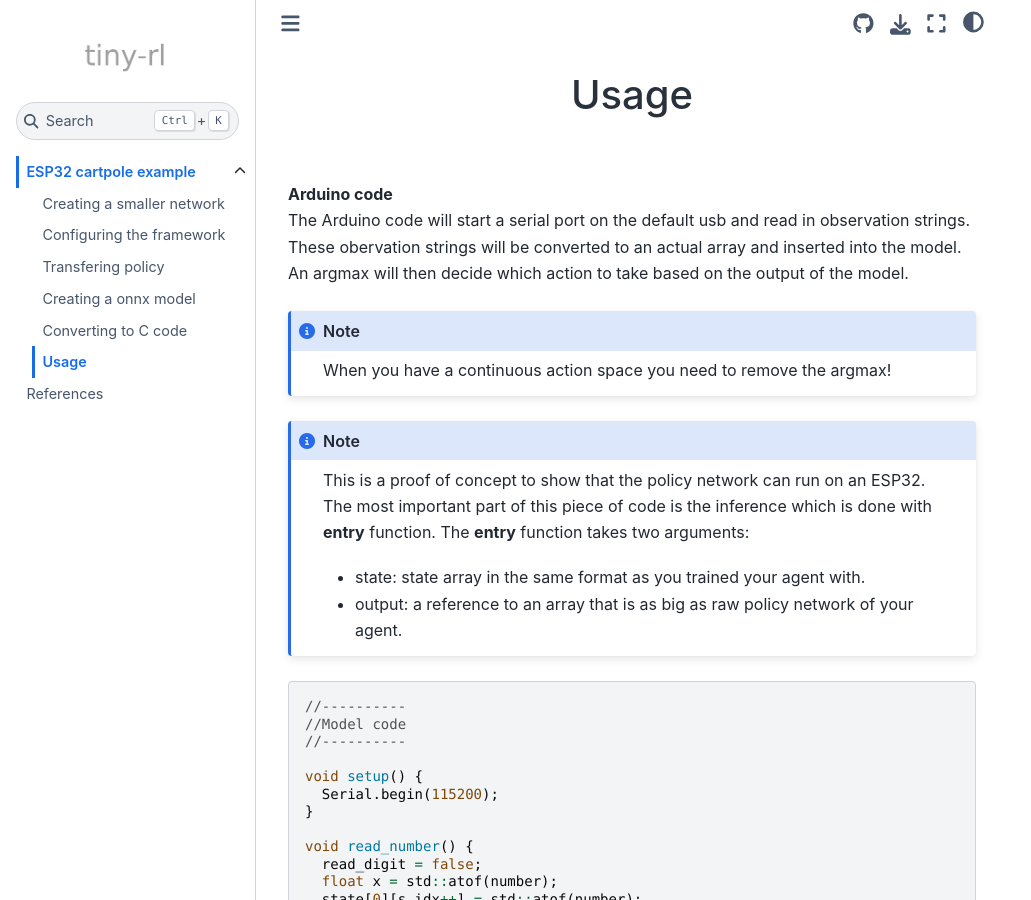
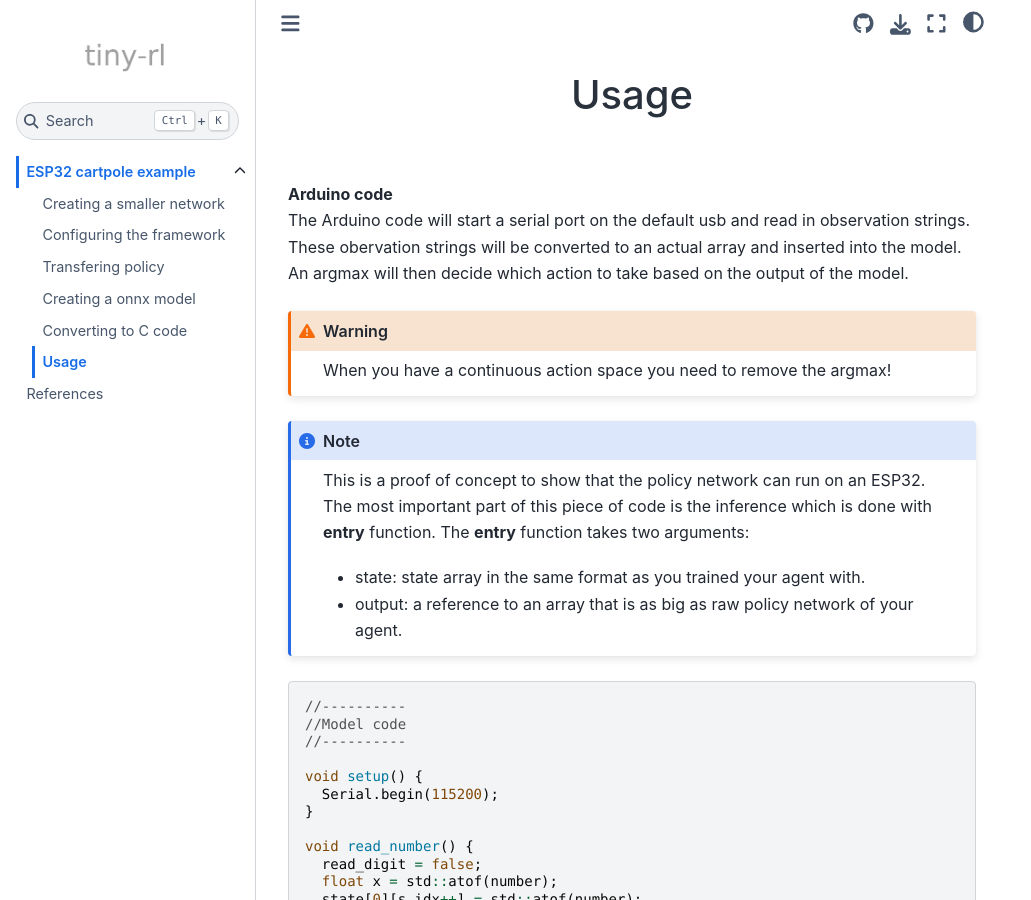
Before and after one commit to tiny-rl/tiny-rl.github.io, a Jupyter Book: the page built from docs/example/6_usage.md, in a window 1280 px wide and 900 px high. Shown: the whole window, without its empty margins (0-1031 px from the left). Built offline with Jupyter Book 1.0.4 settings and Sphinx 7.4.7 and the Sphinx Book theme 1.1.4, drawn with Linux system fonts in a browser that asks for light colours.

Commit message:
Changed continuous action space note to warning

```diff
--- a/docs/example/6_usage.md
+++ b/docs/example/6_usage.md
@@ -1,7 +1,7 @@
 # <center>Usage</center>
 **Arduino code**
 The Arduino code will start a serial port on the default usb and read in observation strings. These obervation strings will be converted to an actual array and inserted into the model. An argmax will then decide which action to take based on the output of the model.
-:::{note}
+:::{warning}
 When you have a continuous action space you need to remove the argmax!
 :::
 :::{note}
```
